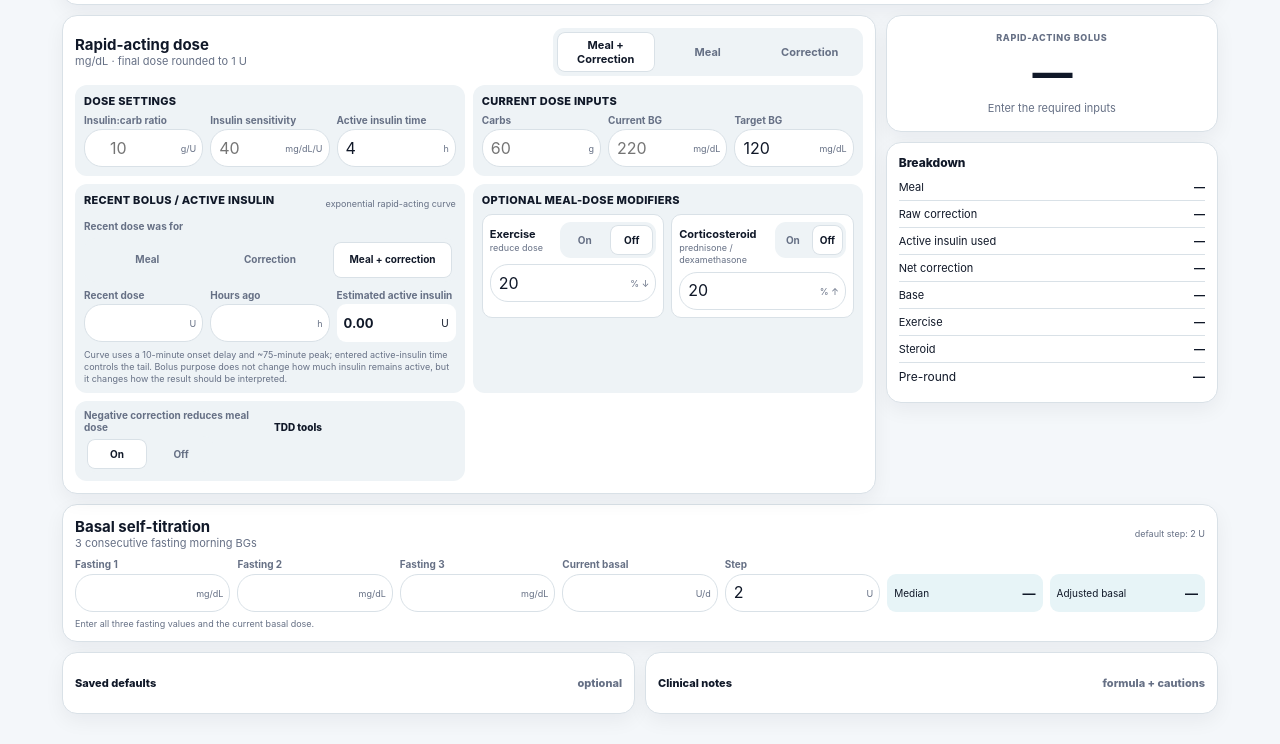
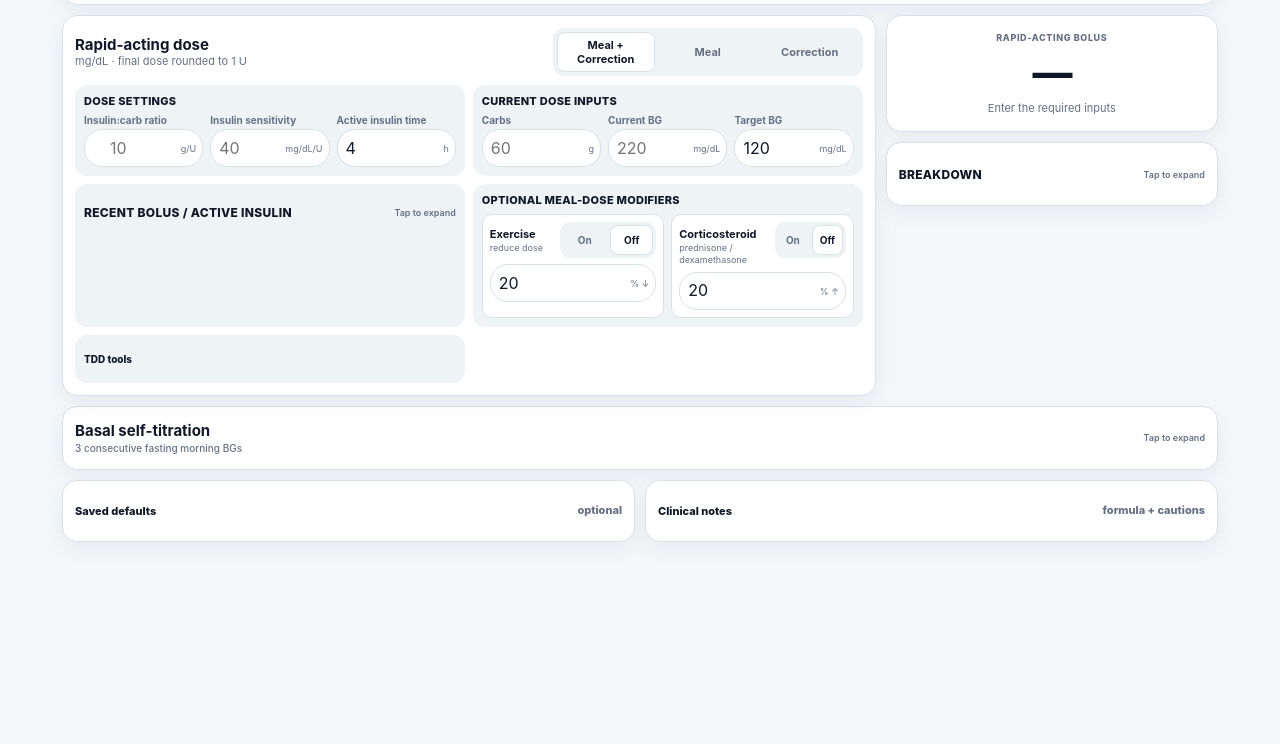
Before and after one commit to alehil81/Insulin-dose-calculator-, a plain HTML site: page index.html in a window 1280 px wide. Shown: the part 87-831 px from the top of the page. After the commit the page ends 800 px from the top, so only its background shows below. Drawn offline with Linux system fonts and the light colour scheme.

Commit message:
Add files via upload

```diff
--- a/index.html
+++ b/index.html
@@ -8,7 +8,7 @@
 <link rel="manifest" href="manifest.webmanifest?v=6">
 <link rel="apple-touch-icon" href="apple-touch-icon.png?v=6">
 <link rel="icon" href="icon.svg" type="image/svg+xml">
-<link rel="stylesheet" href="styles.css?v=7">
+<link rel="stylesheet" href="styles.css?v=8">
 </head>
 <body>
 <div class="app">
@@ -79,11 +79,13 @@
           </div>
         </div>
 
-        <div class="mini-box">
-          <div class="mini-title-row">
-            <div class="mini-title">Recent bolus / active insulin</div>
-            <div class="tiny">exponential rapid-acting curve</div>
-          </div>
+        <details class="mini-box collapsible-box">
+          <summary class="compact-summary">
+            <span>Recent bolus / active insulin</span>
+            <span class="summary-hint">Tap to expand</span>
+          </summary>
+          <div class="collapsible-content">
+            <div class="tiny section-caption">Exponential rapid-acting curve</div>
 
             <div class="recent-purpose-row">
               <label>Recent dose was for</label>
@@ -108,8 +110,9 @@
                 <div class="soft compact-result"><strong id="estimatedIobOut">—</strong><span>U</span></div>
               </div>
             </div>
-          <div class="tiny iob-model-note">Curve uses a 10-minute onset delay and ~75-minute peak; entered active-insulin time controls the tail. Bolus purpose does not change how much insulin remains active, but it changes how the result should be interpreted.</div>
+            <div class="tiny iob-model-note">Curve uses a 10-minute onset delay and ~75-minute peak; entered active-insulin time controls the tail. Bolus purpose changes how the result is interpreted, not the pharmacologic amount remaining.</div>
           </div>
+        </details>
 
         <div class="mini-box">
           <div class="mini-title">Optional meal-dose modifiers</div>
@@ -137,14 +140,7 @@
           </div>
         </div>
 
-        <div class="mini-box tiny-controls">
-          <div class="field">
-            <label>Negative correction reduces meal dose</label>
-            <div class="seg tiny-toggle wide-toggle" id="negativeCorrectionSeg">
-              <button type="button" data-value="on" class="active"><strong>On</strong></button>
-              <button type="button" data-value="off"><strong>Off</strong></button>
-            </div>
-          </div>
+        <div class="mini-box tdd-box">
           <details class="inline-disclosure">
             <summary>TDD tools</summary>
             <div class="inline-body">
@@ -169,8 +165,12 @@
         <div id="warningBox" class="warningBox hidden"></div>
       </section>
 
-      <section class="panel compact-panel">
-        <div class="panel-title">Breakdown</div>
+      <details class="panel compact-panel collapsible-panel">
+        <summary class="compact-summary">
+          <span>Breakdown</span>
+          <span class="summary-hint">Tap to expand</span>
+        </summary>
+        <div class="collapsible-content">
           <div class="breakdown compact-breakdown">
             <div class="row"><span>Meal</span><strong id="mealDoseOut">—</strong></div>
             <div class="row"><span>Raw correction</span><strong id="rawCorrectionOut">—</strong></div>
@@ -181,18 +181,21 @@
             <div class="row"><span>Steroid</span><strong id="steroidAdjustmentOut">—</strong></div>
             <div class="row total"><span>Pre-round</span><strong id="rawTotalOut">—</strong></div>
           </div>
-      </section>
+        </div>
+      </details>
     </div>
   </section>
 
-  <section class="panel basal-panel">
-    <div class="basal-head">
-      <div>
-        <h2>Basal self-titration</h2>
-        <div class="sub">3 consecutive fasting morning BGs</div>
-      </div>
-      <div class="tiny">default step: 2 U</div>
-    </div>
+  <details class="panel basal-panel collapsible-panel">
+    <summary class="compact-summary basal-summary">
+      <span>
+        <strong>Basal self-titration</strong>
+        <small>3 consecutive fasting morning BGs</small>
+      </span>
+      <span class="summary-hint">Tap to expand</span>
+    </summary>
+    <div class="collapsible-content">
+      <div class="tiny basal-default-note">Default step: 2 U</div>
       <div class="basal-compact-grid">
         <div class="field"><label>Fasting 1</label><div class="inputwrap"><input id="fasting1" type="text" inputmode="decimal"><span class="suffix">mg/dL</span></div></div>
         <div class="field"><label>Fasting 2</label><div class="inputwrap"><input id="fasting2" type="text" inputmode="decimal"><span class="suffix">mg/dL</span></div></div>
@@ -204,7 +207,8 @@
       </div>
       <div id="basalExplanation" class="tiny basal-explain">Enter 3 fasting values + current basal dose.</div>
       <div id="basalWarning" class="warningBox hidden"></div>
-  </section>
+    </div>
+  </details>
 
   <section class="bottom-grid">
     <details class="panel disclosure">
@@ -235,6 +239,6 @@
     </details>
   </section>
 </div>
-<script src="insulin_app.js?v=7"></script>
+<script src="insulin_app.js?v=8"></script>
 </body>
 </html>
--- a/insulin_app.js
+++ b/insulin_app.js
@@ -1,9 +1,8 @@
 const $=id=>document.getElementById(id);
-const SETTINGS_KEY="insulin-dose-calculator-settings-v7";
+const SETTINGS_KEY="insulin-dose-calculator-settings-v8";
 
 const defaults={
   mode:"meal-correction",
-  negativeCorrection:true,
   defaultTarget:120,
   defaultIcr:"",
   defaultIsf:"",
@@ -64,7 +63,6 @@ function resetSettings(){
 
 function renderSettings(){
   document.querySelectorAll("#modeSeg button").forEach(b=>b.classList.toggle("active",b.dataset.mode===settings.mode));
-  document.querySelectorAll("#negativeCorrectionSeg button").forEach(b=>b.classList.toggle("active",(b.dataset.value==="on")===settings.negativeCorrection));
   document.querySelectorAll("#activityToggle button").forEach(b=>b.classList.toggle("active",(b.dataset.value==="on")===settings.activityOn));
   document.querySelectorAll("#steroidToggle button").forEach(b=>b.classList.toggle("active",(b.dataset.value==="on")===settings.steroidOn));
   document.querySelectorAll("#recentBolusTypeSeg button").forEach(
@@ -208,7 +206,7 @@ function calculate(){
       iobDeducted=Math.min(usedIob,rawCorrection);
       netCorrection=rawCorrection-iobDeducted;
     }else{
-      netCorrection=settings.negativeCorrection?rawCorrection:0;
+      netCorrection=rawCorrection;
     }
   }
 
@@ -343,11 +341,6 @@ document.querySelectorAll("#modeSeg button").forEach(b=>b.addEventListener("clic
   renderSettings();
 }));
 
-document.querySelectorAll("#negativeCorrectionSeg button").forEach(b=>b.addEventListener("click",()=>{
-  settings.negativeCorrection=b.dataset.value==="on";
-  renderSettings();
-}));
-
 document.querySelectorAll("#recentBolusTypeSeg button").forEach(b=>b.addEventListener("click",()=>{
   recentBolusType=b.dataset.recentBolusType;
   renderSettings();
--- a/styles.css
+++ b/styles.css
@@ -339,3 +339,94 @@ input[type="text"] {
     font-size:9px;
   }
 }
+
+
+/* v8 — collapsible secondary sections */
+.collapsible-box,
+.collapsible-panel{
+  overflow:hidden;
+}
+
+.compact-summary{
+  cursor:pointer;
+  list-style:none;
+  display:flex;
+  align-items:center;
+  justify-content:space-between;
+  gap:12px;
+  min-height:38px;
+  font-size:12px;
+  font-weight:800;
+  text-transform:uppercase;
+  letter-spacing:.025em;
+}
+
+.compact-summary::-webkit-details-marker{
+  display:none;
+}
+
+.summary-hint{
+  flex:0 0 auto;
+  color:var(--muted);
+  font-size:9px;
+  font-weight:600;
+  text-transform:none;
+  letter-spacing:0;
+}
+
+details[open] > .compact-summary .summary-hint::after{
+  content:"";
+}
+
+details[open] > .compact-summary .summary-hint{
+  font-size:0;
+}
+
+details[open] > .compact-summary .summary-hint::before{
+  content:"Tap to hide";
+  font-size:9px;
+}
+
+.collapsible-content{
+  padding-top:8px;
+}
+
+.section-caption{
+  margin-bottom:7px;
+}
+
+.tdd-box{
+  padding-top:7px;
+  padding-bottom:7px;
+}
+
+.basal-summary{
+  text-transform:none;
+  letter-spacing:0;
+}
+
+.basal-summary > span:first-child{
+  display:grid;
+  gap:2px;
+}
+
+.basal-summary strong{
+  font-size:15px;
+}
+
+.basal-summary small{
+  color:var(--muted);
+  font-size:10px;
+  font-weight:500;
+}
+
+.basal-default-note{
+  text-align:right;
+  margin-bottom:5px;
+}
+
+@media(max-width:620px){
+  .compact-summary{
+    min-height:36px;
+  }
+}
--- a/sw.js
+++ b/sw.js
@@ -1,6 +1,6 @@
-const CACHE="insulin-dose-calculator-v7";
+const CACHE="insulin-dose-calculator-v8";
 const ASSETS=[
- "./","./index.html","./styles.css?v=7","./insulin_app.js?v=7","./manifest.webmanifest",
+ "./","./index.html","./styles.css?v=8","./insulin_app.js?v=8","./manifest.webmanifest",
  "./icon.svg","./icon-192.png?v=5","./icon-512.png?v=5","./apple-touch-icon.png?v=6"
 ];
 self.addEventListener("install",e=>e.waitUntil(caches.open(CACHE).then(c=>c.addAll(ASSETS))));
```
Also changed, not shown: README.txt. Lines whose indentation alone changed are shown as unchanged.
